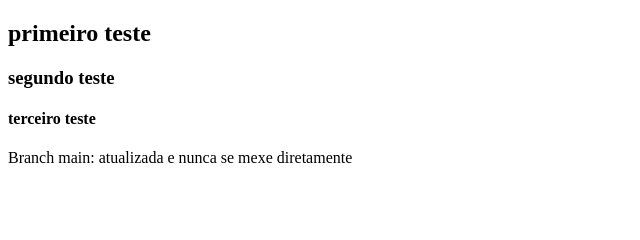
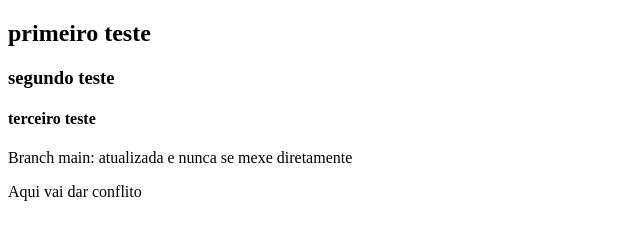
Before and after one commit to paulo9164/jk, a plain HTML site: page ola.html in a window 1280 px wide. Shown: the whole page, without its empty margins (0-640 px from the left). Drawn offline with Linux system fonts and the light colour scheme.

Commit message:
conflito

```diff
--- a/ola.html
+++ b/ola.html
@@ -10,5 +10,6 @@
     <h3>segundo teste</h3>
     <h4>terceiro teste</h4>
     <p>Branch main: atualizada e nunca se mexe diretamente</p>
+    <p>Aqui vai dar conflito</p>
 </body>
 </html>
```
